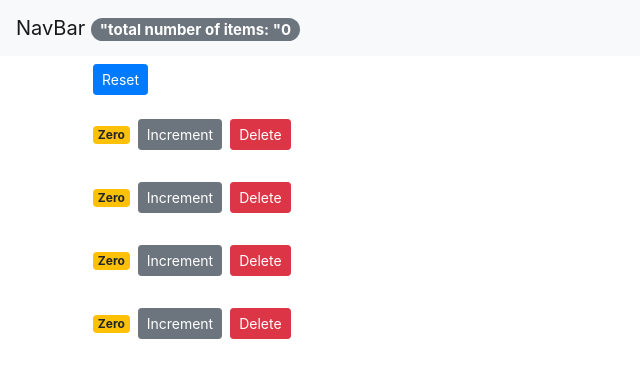
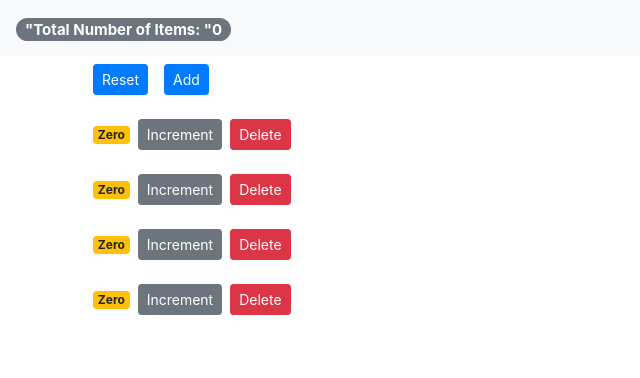
Before and after one commit to phoenix010/Counter-App-react-, a React (Create React App) app: page / in a window 1280 px wide. Shown: the top 378 px of the page, without its empty margins (0-640 px from the left). Built offline with nearby package versions, Linux system fonts and the light colour scheme.

Commit message:
Added new features

```diff
--- a/src/App.js
+++ b/src/App.js
@@ -3,6 +3,7 @@ import NavBar from "./components/NavBar";
 import Counters from "./components/counters";
 
 import "./App.css";
+// import AddComponent from "./components/AddComponent";
 
 class App extends Component {
   state = {
@@ -17,8 +18,21 @@ class App extends Component {
   handleIncrement = counter => {
     const counters = [...this.state.counters];
     const index = counters.indexOf(counter);
-    counter[index] = { ...counter };
+    counters[index] = { ...counter };
     counters[index].value++;
+    this.setState({ counters });
+  };
+  handleAddition = counter => {
+    console.log("Adding new components");
+    const counters = [...this.state.counters];
+    console.log(counters);
+    console.log("The old length is: ", counters.length);
+    const index = counters.length;
+    counters[index] = { ...counter };
+    console.log("The new length is: ", counters.length);
+    counters[index].value = 0;
+    counters[index].id = counters.length;
+    console.log("The ID is", counters[index].id);
     this.setState({ counters });
   };
 
@@ -40,7 +54,11 @@ class App extends Component {
     return (
       <React.Fragment>
         <NavBar
-          totalCounters={this.state.counters.filter(c => c.value > 0).length}
+          totalValues={this.state.counters
+            .map(c => c.value)
+            .reduce(function(acc, curr) {
+              return acc + curr;
+            })}
         />
         <main className="container">
           <Counters
@@ -48,6 +66,7 @@ class App extends Component {
             onReset={this.handleReset}
             onIncrement={this.handleIncrement}
             onDelete={this.handleDelete}
+            onAdd={this.handleAddition}
           />
         </main>
       </React.Fragment>
--- a/src/components/NavBar.jsx
+++ b/src/components/NavBar.jsx
@@ -5,9 +5,8 @@ class NavBar extends Component {
     return (
       <nav className=" navbar navbar-light bg-light">
         <a className="navbar-brand" href="#">
-          NavBar{" "}
           <span className="badge badge-pill badge-secondary">
-            "total number of items: "{this.props.totalCounters}
+            "Total Number of Items: "{this.props.totalValues}
           </span>
         </a>
       </nav>
--- a/src/components/counter.jsx
+++ b/src/components/counter.jsx
@@ -4,7 +4,6 @@ class Counter extends Component {
     // console.log("props", this.props);
     return (
       <React.Fragment>
-        <p>
         <h4>{this.props.id}</h4>
         <span className={this.getBadgeClasses()}>{this.formatValue()}</span>
         <button
@@ -19,7 +18,6 @@ class Counter extends Component {
         >
           Delete
         </button>
-        </p>
       </React.Fragment>
     );
   }
--- a/src/components/counters.jsx
+++ b/src/components/counters.jsx
@@ -10,6 +10,12 @@ class Counters extends Component {
           className="btn btn-primary btn-sm m-2"
         >
           Reset
+        </button>
+        <button
+          onClick={this.props.onAdd}
+          className="btn btn-primary btn-sm m-2"
+        >
+          Add
         </button>
         {this.props.counters.map(counter => (
           <Counter
```
Also changed, not shown: src/components/AddComponent.jsx (deleted, +0 -9 lines). Lines whose indentation alone changed are shown as unchanged.
